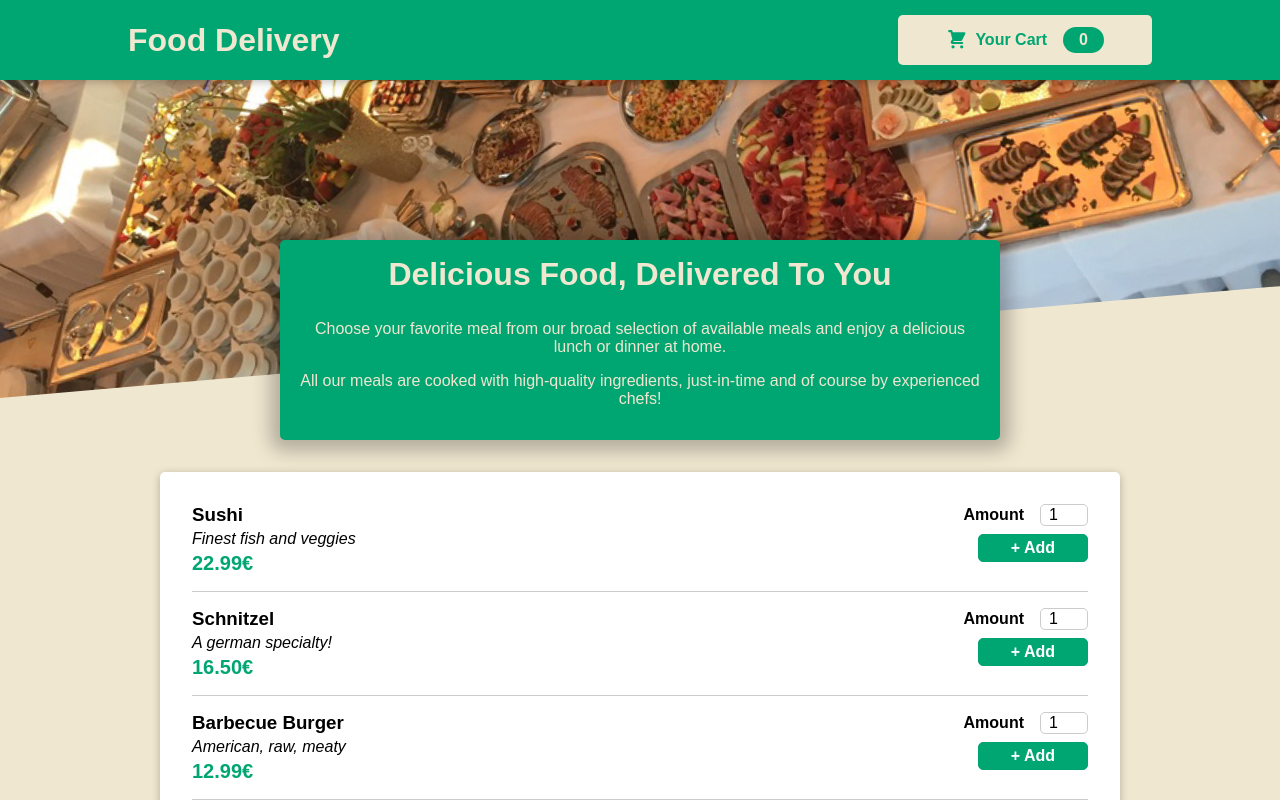
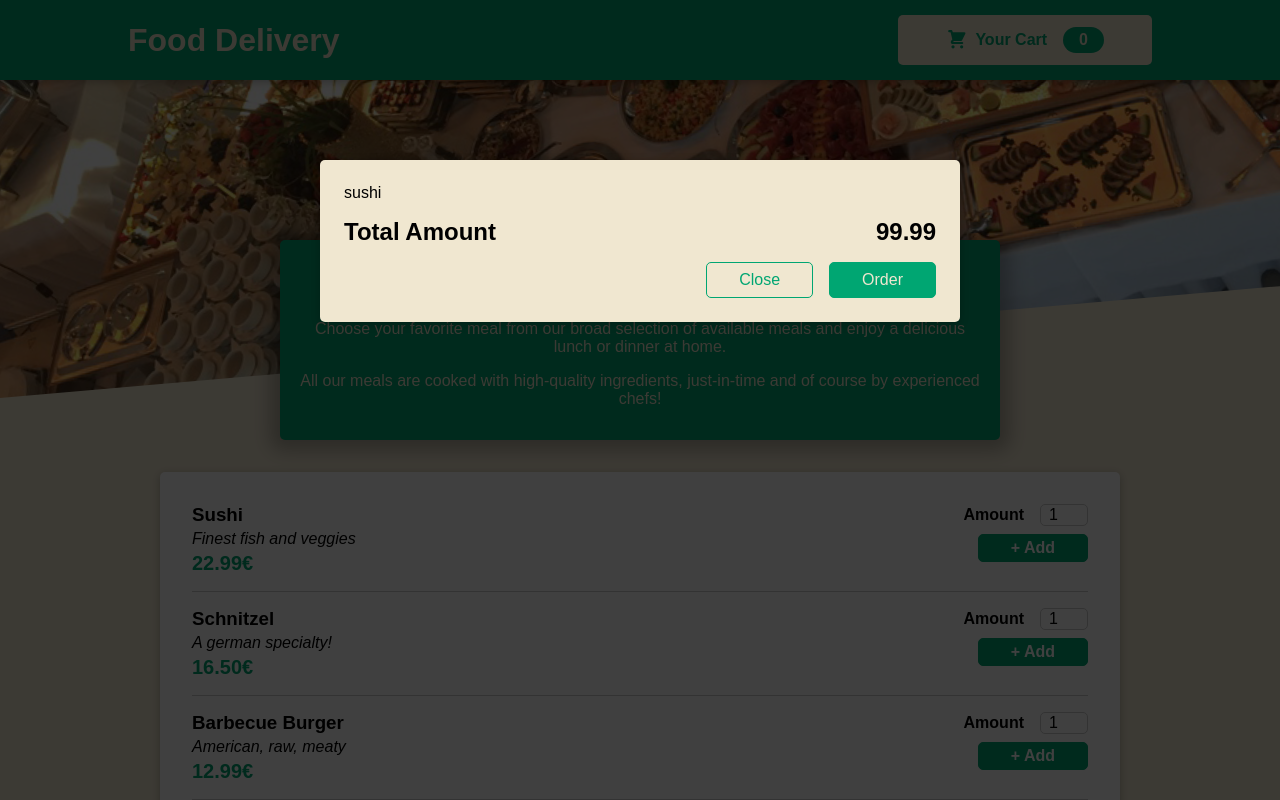
Before and after one commit to polettoweb/food-delivery, a JavaScript app: page / in a window 1280 px wide. Shown: the top 800 px of the page. Built offline with nearby package versions, Linux system fonts and the light colour scheme.

Commit message:
Added modal and portal

```diff
--- a/public/index.html
+++ b/public/index.html
@@ -28,6 +28,7 @@
   </head>
   <body>
     <noscript>You need to enable JavaScript to run this app.</noscript>
+    <div id="overlays"></div>
     <div id="root"></div>
     <!--
       This HTML file is a template.
--- a/src/App.js
+++ b/src/App.js
@@ -1,9 +1,11 @@
+import Cart from "./components/Cart/Cart";
 import Header from "./components/Layout/Header";
 import Meals from "./components/Meals/Meals";
 
 function App() {
   return (
     <>
+      <Cart />
       <Header />
       <main>
         <Meals />
--- /dev/null
+++ b/src/components/Cart/Cart.js
@@ -0,0 +1,24 @@
+import Modal from "../UI/Modal";
+import classes from "./Cart.module.scss";
+
+const Cart = props => {
+  const cartItems = [{ id: "c1", name: "sushi", amount: 2, price: 12.99 }].map(
+    item => <li>{item.name}</li>
+  );
+
+  return (
+    <Modal>
+      <ul className={classes["cart-items"]}>{cartItems}</ul>
+      <div className={classes.total}>
+        <span>Total Amount</span>
+        <span>99.99</span>
+      </div>
+      <div className={classes.actions}>
+        <button className={classes["button--alt"]}>Close</button>
+        <button className={classes.button}>Order</button>
+      </div>
+    </Modal>
+  );
+};
+
+export default Cart;
--- /dev/null
+++ b/src/components/Cart/Cart.module.scss
@@ -0,0 +1,46 @@
+.cart-items {
+  list-style: none;
+  margin: 0;
+  padding: 0;
+  max-height: 20rem;
+  overflow: auto;
+}
+
+.total {
+  display: flex;
+  justify-content: space-between;
+  align-items: center;
+  font-weight: bold;
+  font-size: 1.5rem;
+  margin: 1rem 0;
+}
+
+.actions {
+  text-align: right;
+
+  button {
+    font: inherit;
+    cursor: pointer;
+    background-color: transparent;
+    border: 1px solid #00a672;
+    padding: 0.5rem 2rem;
+    border-radius: 5px;
+    margin-left: 1rem;
+
+    &:hover,
+    &:active {
+      background-color: darken(#00a672, 10);
+      border-color: darken(#00a672, 10);
+      color: #f0e7d0;
+    }
+  }
+
+  .button {
+    background-color: #00a672;
+    color: #f0e7d0;
+
+    &--alt {
+      color: #00a672;
+    }
+  }
+}
--- /dev/null
+++ b/src/components/UI/Modal.js
@@ -0,0 +1,30 @@
+import ReactDOM from "react-dom";
+import classes from "./Modal.module.scss";
+
+const Backdrop = props => {
+  return <div className={classes.backdrop} />;
+};
+
+const ModalOverlay = props => {
+  return (
+    <div className={classes.modal}>
+      <div className={classes.content}>{props.children}</div>
+    </div>
+  );
+};
+
+const portalElement = document.getElementById("overlays");
+
+const Modal = props => {
+  return (
+    <>
+      {ReactDOM.createPortal(<Backdrop />, portalElement)}
+      {ReactDOM.createPortal(
+        <ModalOverlay>{props.children}</ModalOverlay>,
+        portalElement
+      )}
+    </>
+  );
+};
+
+export default Modal;
--- /dev/null
+++ b/src/components/UI/Modal.module.scss
@@ -0,0 +1,38 @@
+.backdrop {
+  position: fixed;
+  top: 0;
+  left: 0;
+  width: 100%;
+  height: 100vh;
+  z-index: 20;
+  background-color: rgba(0, 0, 0, 0.75);
+}
+
+.modal {
+  position: fixed;
+  top: 20vh;
+  left: 5%;
+  width: 90%;
+  background-color: #f0e7d0;
+  padding: 1.5rem;
+  border-radius: 5px;
+  box-shadow: 0 2px 8px rgba(0, 0, 0, 0.25);
+  z-index: 30;
+  animation: slide-down 300ms ease-out forwards;
+
+  @media (min-width: 768px) {
+    width: 40rem;
+    left: calc(50% - 20rem);
+  }
+}
+
+@keyframes slide-down {
+  from {
+    opacity: 0;
+    transform: translateY(-3rem);
+  }
+  to {
+    opacity: 1;
+    transform: translateY(0);
+  }
+}
```
